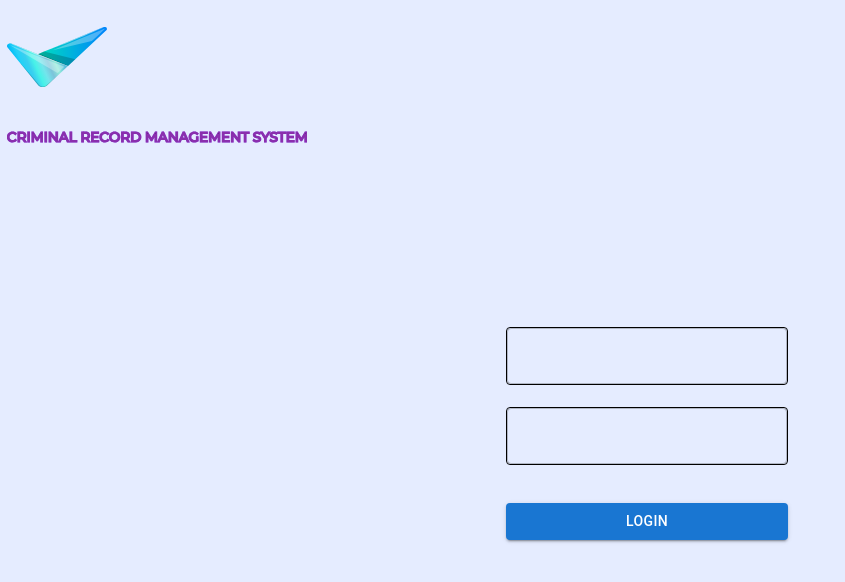
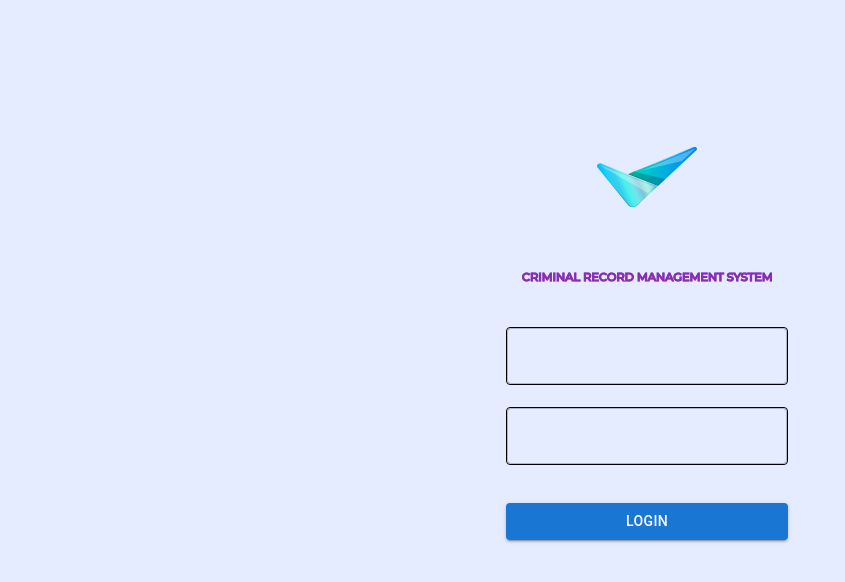
Before and after one commit to demelcjohn/criminal-record-management, a Next.js app: page /auth in a window 1280 px wide. Shown: the top 582 px of the page, without its empty margins (0-845 px from the left). Built offline with nearby package versions, Linux system fonts and the light colour scheme.

Commit message:
positioned icons

```diff
--- a/src/pages/auth.tsx
+++ b/src/pages/auth.tsx
@@ -1,6 +1,6 @@
 // import Demo from "./demo";
 
-import { Box, Button, Grid, TextField, Typography } from "@mui/material";
+import { Box, Button, Grid, Stack, TextField, Typography } from "@mui/material";
 import Image from "next/image";
 
 export default function HomeCitizen() {
@@ -10,16 +10,21 @@ export default function HomeCitizen() {
       height="100vh"
       sx={{ bgcolor: "#E5ECFF", padding: "7px", overflow: "hidden" }}
     >
-      <Box sx={{ height: "40%", width: "100%" }}>
-        <Grid container width="100%" height="50%" item xs={12} sx={{ mb: 1 }}>
-          <Grid item sx={{ height: "50%", width: "100%" }}>
-            <Image src="/crm.svg" alt="Icon" width={100} height={100} />
-          </Grid>
-          <Grid item sx={{ height: "50%", width: "100%" }}>
-            <Image src="/crmtext.svg" alt="Icon" width={300} height={100} />
-          </Grid>
-        </Grid>
+      <Box
+        sx={{
+          height: "40%",
+          width: "100%",
+          display: "flex",
+          justifyContent: "center",
+          alignItems: "flex-end",
+        }}
+      >
+        <Stack direction="column" alignItems="center" justifyContent="center">
+          <Image src="/crm.svg" alt="Icon" width={100} height={100} />
+          <Image src="/crmtext.svg" alt="Icon" width={250} height={100} />
+        </Stack>
       </Box>
+
       <Box sx={{ height: "100vh", width: "100%" }}>
         <Grid
           container
```
Also changed, not shown: src/pages/home.tsx (+5 -9 lines).
